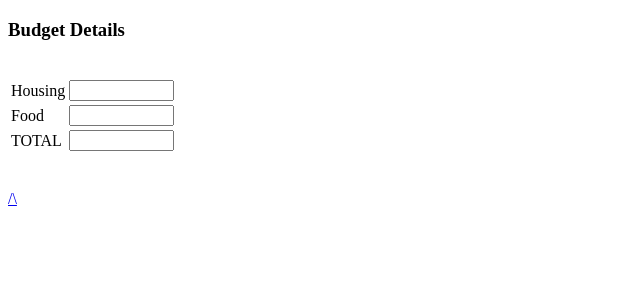
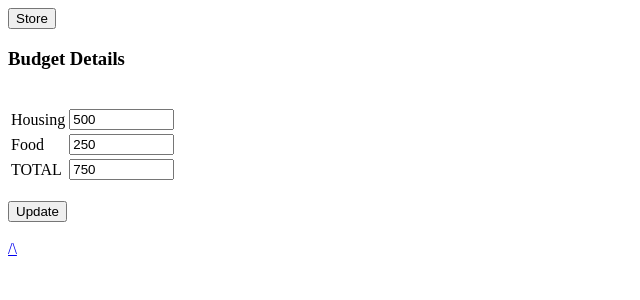
Before and after one commit to daveland2/WizeFiPrototype, an Angular app: page /budgetdetails in a window 1280 px wide. Shown: the top 300 px of the page, without its empty margins (0-640 px from the left). Built offline with nearby package versions, Linux system fonts and the light colour scheme.

Commit message:
add service to manage data values

```diff
--- a/src/app/app.component.html
+++ b/src/app/app.component.html
@@ -1 +1,2 @@
+<button type="button" (click) = "storedata()">Store</button>
 <router-outlet></router-outlet>
--- a/src/app/app.component.ts
+++ b/src/app/app.component.ts
@@ -1,4 +1,6 @@
 import { Component } from '@angular/core';
+
+import { DataModelService } from './datamodel.service';
 
 @Component({
   selector: 'app-root',
@@ -7,4 +9,21 @@ import { Component } from '@angular/core';
 })
 export class AppComponent {
   title = 'WizwFiPrototype';
-}
+
+  constructor (private datamodelService: DataModelService) { }
+
+  ngOnInit() {
+  	// populate datamodel with information from persistent storage
+    this.datamodelService.fetchdata();
+  	console.log('AppComponent OnInit');
+  }
+
+  ngOnDestroy() {
+  	console.log('AppComponent OnDestroy');
+  }
+
+  storedata() {
+  	this.datamodelService.storedata();
+  }
+
+}   //class AppComponent
--- a/src/app/app.module.ts
+++ b/src/app/app.module.ts
@@ -1,8 +1,10 @@
 import { BrowserModule } from '@angular/platform-browser';
 import { NgModule } from '@angular/core';
+import { FormsModule } from '@angular/forms';
 
 import { routing } from './app.routes';
 
+import { DataModelService } from './datamodel.service';
 import { AppComponent } from './app.component';
 import { LoginComponent } from './login/login.component';
 import { ProfileComponent } from './profile/profile.component';
@@ -23,9 +25,10 @@ import { IncomedetailsComponent } from './incomedetails/incomedetails.component'
   ],
   imports: [
     BrowserModule,
+    FormsModule,
     routing
   ],
-  providers: [],
+  providers: [DataModelService],
   bootstrap: [AppComponent]
 })
 export class AppModule { }
--- a/src/app/budget/budget.component.ts
+++ b/src/app/budget/budget.component.ts
@@ -1,15 +1,20 @@
-import { Component, OnInit } from '@angular/core';
+import { Component, OnInit, OnDestroy } from '@angular/core';
 
 @Component({
   selector: 'app-budget',
   templateUrl: './budget.component.html',
   styleUrls: ['./budget.component.css']
 })
-export class BudgetComponent implements OnInit {
+export class BudgetComponent implements OnInit, OnDestroy {
 
   constructor() { }
 
   ngOnInit() {
+  	console.log('BudgetComponent OnInit');
+  }
+
+  ngOnDestroy() {
+  	console.log('BudgetComponent OnDestroy');
   }
 
 }
--- a/src/app/budgetdetails/budgetdetails.component.html
+++ b/src/app/budgetdetails/budgetdetails.component.html
@@ -1,9 +1,11 @@
 <h3>Budget Details</h3>
 <br>
 <table>
-<tr><td>Housing</td><td><input type="text" name="housing" size="10"></td></tr>
-<tr><td>Food</td><td><input type="text" name="food" size="10"></td></tr>
-<tr><td>TOTAL</td><td><input type="text" name="budgettotal" size="10"></td></tr>
+<tr><td>Housing</td><td><input type="text" [(ngModel)]="budgetdetails.housing" (keyup.enter)="calctotal()" (blur)="calctotal()" size="10"></td></tr>
+<tr><td>Food</td><td><input type="text" [(ngModel)]="budgetdetails.food" (keyup.enter)="calctotal()" (blur)="calctotal()" size="10"></td></tr>
+<tr><td>TOTAL</td><td><input type="text" [(ngModel)]="budgettotal" size="10" readonly></td></tr>
 </table>
+<br>
+<button type="button" (click)="update()">Update</button>
 <br><br>
 <a [routerLink]="['/budget']">/\</a>
--- a/src/app/budgetdetails/budgetdetails.component.ts
+++ b/src/app/budgetdetails/budgetdetails.component.ts
@@ -1,15 +1,43 @@
-import { Component, OnInit } from '@angular/core';
+import { Component, OnInit, OnDestroy } from '@angular/core';
+
+import { DataModelService } from '../datamodel.service';
+
+// the following interface definition is a kludge to get around Ibudgetdetails name not found problem
+interface Ibudgetdetails {
+	housing: number,
+	food: number
+}
 
 @Component({
   selector: 'app-budgetdetails',
   templateUrl: './budgetdetails.component.html',
   styleUrls: ['./budgetdetails.component.css']
 })
-export class BudgetdetailsComponent implements OnInit {
+export class BudgetdetailsComponent implements OnInit, OnDestroy {
+  budgetdetails: Ibudgetdetails;
+  budgettotal: number;
 
-  constructor() { }
+  constructor(private datamodelService: DataModelService) {
+  }
 
   ngOnInit() {
+  	this.budgetdetails = this.datamodelService.getdata('budgetdetails');
+    this.calctotal();
+  	console.log('BudgetdetailsComponent OnInit');
+  }
+
+  ngOnDestroy() {
+  	console.log('BudgetdetailsComponent OnDestroy');
+  }
+
+  calctotal() {
+  	// note kludge of *1 to convert string to number (otherwise + is string concatenation)
+  	this.budgettotal = this.budgetdetails.housing*1 + this.budgetdetails.food*1;
+  }
+
+  // update data model
+  update() {
+  	this.datamodelService.putdata('budgetdetails', this.budgetdetails);
   }
 
 }
--- /dev/null
+++ b/src/app/datamodel.service.ts
@@ -0,0 +1,62 @@
+import { Injectable } from '@angular/core';
+
+export interface Ibudgetdetails {
+	housing: number,
+	food: number
+}
+
+export interface Iincomedetails {
+	salary: number,
+	interest: number
+}
+
+export interface Idatamodel {
+	budgetdetails: Ibudgetdetails,
+	incomedetails: Iincomedetails
+}
+
+@Injectable()
+export class DataModelService {
+    datamodel: Idatamodel;
+
+	fetchdata(): Idatamodel {
+		// simulate fetch of data from persistent storage
+		this.datamodel = {
+			budgetdetails: {
+				housing: 500,
+				food: 250
+			},
+			incomedetails: {
+				salary: 3000,
+				interest: 400
+			}
+		}
+		console.log("fetch: " + JSON.stringify(this.datamodel));  //*//
+		return this.datamodel;
+	}   // fetchdata
+
+	storedata() {
+		console.log("store: " + JSON.stringify(this.datamodel));  //*//
+	}   // storedata
+
+	getdata(item) {
+		let value: any;
+		switch (item)
+		{
+			case 'budgetdetails':  value = JSON.parse(JSON.stringify(this.datamodel.budgetdetails));  break;
+			case 'incomedetails':  value = JSON.parse(JSON.stringify(this.datamodel.incomedetails));  break;
+			default:               value = null;  // need error message here
+		}
+		return value;
+	}   // getdata
+
+	putdata(item,value) {
+		switch (item)
+		{
+			case 'budgetdetails':  this.datamodel.budgetdetails = JSON.parse(JSON.stringify(value));  break;
+			case 'incomedetails':  this.datamodel.incomedetails = JSON.parse(JSON.stringify(value));  break;
+			default:  ;  // need error message here
+		}
+	}   // putdata
+
+}   // class DataModelService
--- a/src/app/incomedetails/incomedetails.component.html
+++ b/src/app/incomedetails/incomedetails.component.html
@@ -1,9 +1,10 @@
 <h3>Income Details</h3>
 <br>
 <table>
-<tr><td>Salary</td><td><input type="text" name="salary" size="10"></td></tr>
-<tr><td>Interest</td><td><input type="text" name="interest" size="10"></td></tr>
-<tr><td>TOTAL</td><td><input type="text" name="incometotal" size="10"></td></tr>
+<tr><td>Salary</td><td><input type="text" [(ngModel)]="incomedetails.salary" (keyup.enter)="calctotal()" (blur)="calctotal()" size="10"></td></tr>
+<tr><td>Interest</td><td><input type="text" [(ngModel)]="incomedetails.interest" (keyup.enter)="calctotal()" (blur)="calctotal()" size="10"></td></tr>
+<tr><td>TOTAL</td><td><input type="text" [(ngModel)]="incometotal" size="10" readonly></td></tr>
 </table>
-<br><br>
+<br>
+<button type="button" (click)="update()">Update</button><br><br>
 <a [routerLink]="['/income']">/\</a>
--- a/src/app/incomedetails/incomedetails.component.ts
+++ b/src/app/incomedetails/incomedetails.component.ts
@@ -1,4 +1,12 @@
 import { Component, OnInit } from '@angular/core';
+
+import { DataModelService } from '../datamodel.service';
+
+// the following interface definition is a kludge to get around Iincomedetails name not found problem
+interface Iincomedetails {
+	salary: number,
+	interest: number
+}
 
 @Component({
   selector: 'app-incomedetails',
@@ -6,10 +14,24 @@ import { Component, OnInit } from '@angular/core';
   styleUrls: ['./incomedetails.component.css']
 })
 export class IncomedetailsComponent implements OnInit {
+  incomedetails: Iincomedetails;
+  incometotal: number;
 
-  constructor() { }
+  constructor(private datamodelService: DataModelService) {
+  }
 
   ngOnInit() {
+  	this.incomedetails = this.datamodelService.getdata('incomedetails');
+    this.calctotal();
   }
 
-}
+  calctotal() {
+  	// note kludge of *1 to convert string to number (otherwise + is string concatenation)
+  	this.incometotal = this.incomedetails.salary*1 + this.incomedetails.interest*1;
+  }
+
+  // update data model
+  update() {
+  	this.datamodelService.putdata('incomedetails', this.incomedetails);
+  }
+}   // IncomedetailsComponent
--- a/src/app/login/login.component.html
+++ b/src/app/login/login.component.html
@@ -2,7 +2,7 @@
 <br>
 <table>
 <tr><td>Username</td><td><input type="text" name="username" size="20"></td></tr>
-<tr><td>Password</td><td><input type="text" name="password" size="3"></td></tr>
+<tr><td>Password</td><td><input type="text" name="password" size="20"></td></tr>
 </table>
 <br><br>
 <a [routerLink]="['/profile']">&gt;</a>
--- a/src/app/login/login.component.ts
+++ b/src/app/login/login.component.ts
@@ -9,7 +9,5 @@ export class LoginComponent implements OnInit {
 
   constructor() { }
 
-  ngOnInit() {
-  }
-
+  ngOnInit() { }
 }
--- a/src/index.html
+++ b/src/index.html
@@ -7,8 +7,18 @@
 
   <meta name="viewport" content="width=device-width, initial-scale=1">
   <link rel="icon" type="image/x-icon" href="favicon.ico">
+
+  <script type="text/javascript">
+  window.onbeforeunload = function (e) {
+  	var msg = 'You may lose data';
+    e.returnValue = msg;
+    return msg;
+  }
+
+</script>
+
 </head>
 <body>
-  <app-root>Loading...</app-root>
+    <app-root>Loading...</app-root>
 </body>
 </html>
```
Also changed, not shown: 1 other file (tests, documents, lock files or other folders).
